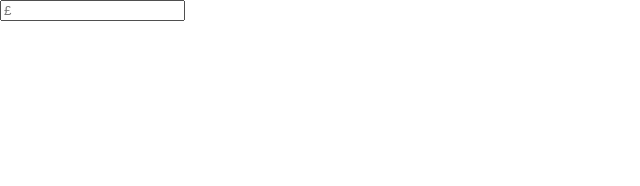
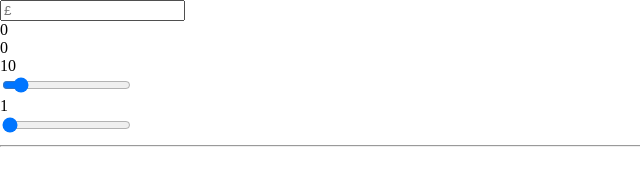
Before and after one commit to NukeTurtle/tipz, a plain HTML site: page index.html in a window 1280 px wide. Shown: the whole page, without its empty margins (0-640 px from the left). Drawn offline with Linux system fonts and the light colour scheme.

Commit message:
Add files via upload

```diff
--- a/functions.js
+++ b/functions.js
@@ -0,0 +1,12 @@
+const totalBill = total_bill;
+function billCost() {
+    totalBill.innerHTML = bill.value;
+}
+
+tip_percent.oninput = function () {
+    percent_number.innerHTML = this.value;
+}
+
+tip_split.oninput = function () {
+    split_number.innerHTML = this.value;
+}
--- a/index.html
+++ b/index.html
@@ -9,12 +9,19 @@
 </head>
 <body>
     <section id="tip">
-        <input type="text" id="bill" placeholder="£">
-        <div id="total_tip"></div>
-        <div id="total_bill"></div>
+        <input type="text" id="bill" placeholder="£" inputmode="numeric" onkeyup="billCost()">
+        <div id="total_tip">0</div>
+        <div id="total_bill">0</div>
     </section>
-    <section id="people"></section>
+    <section id="people">
+        <div id="percent_number">10</div>
+        <input type="range" id="tip_percent" min="0" max="100" value="10" onkeyup="tipPercent()">
+        <div id="split_number">1</div>
+        <input type="range" id="tip_split" min="1" max="10" value="1">
+        <hr>
+        <div id="total_split"></div>
+    </section>
     <section id="mood"></section>
-<script src="functions.js"></script>
+    <script src="functions.js"></script>
 </body>
 </html>
--- a/style.css
+++ b/style.css
@@ -1,3 +1,15 @@
+:root{
+    --blue: #7BA1A6;
+    --brown: #A6882D;
+    --yellow: #F2C744;
+    --golden: #D9B54A;
+}
+:focus{
+    outline: none;
+}
 body{
     margin: 0;
 }
+#tip_percent{
+
+}
```
